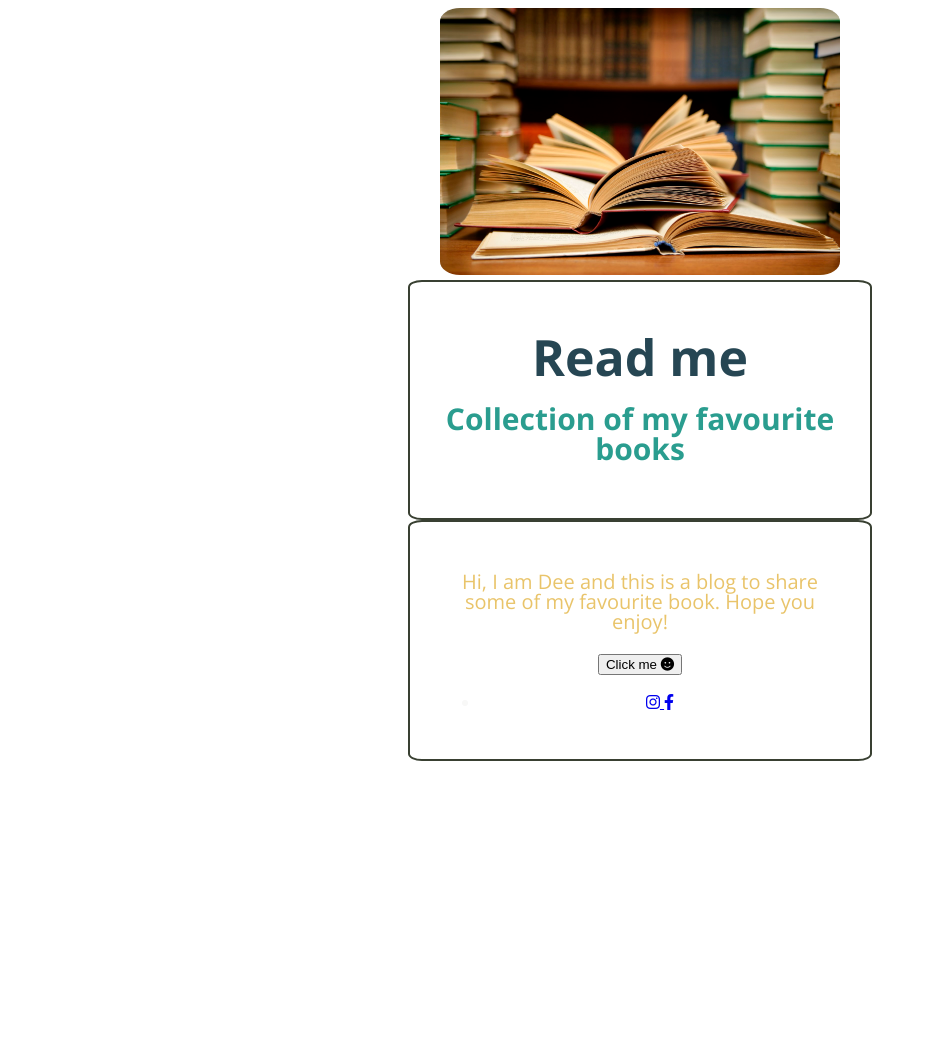
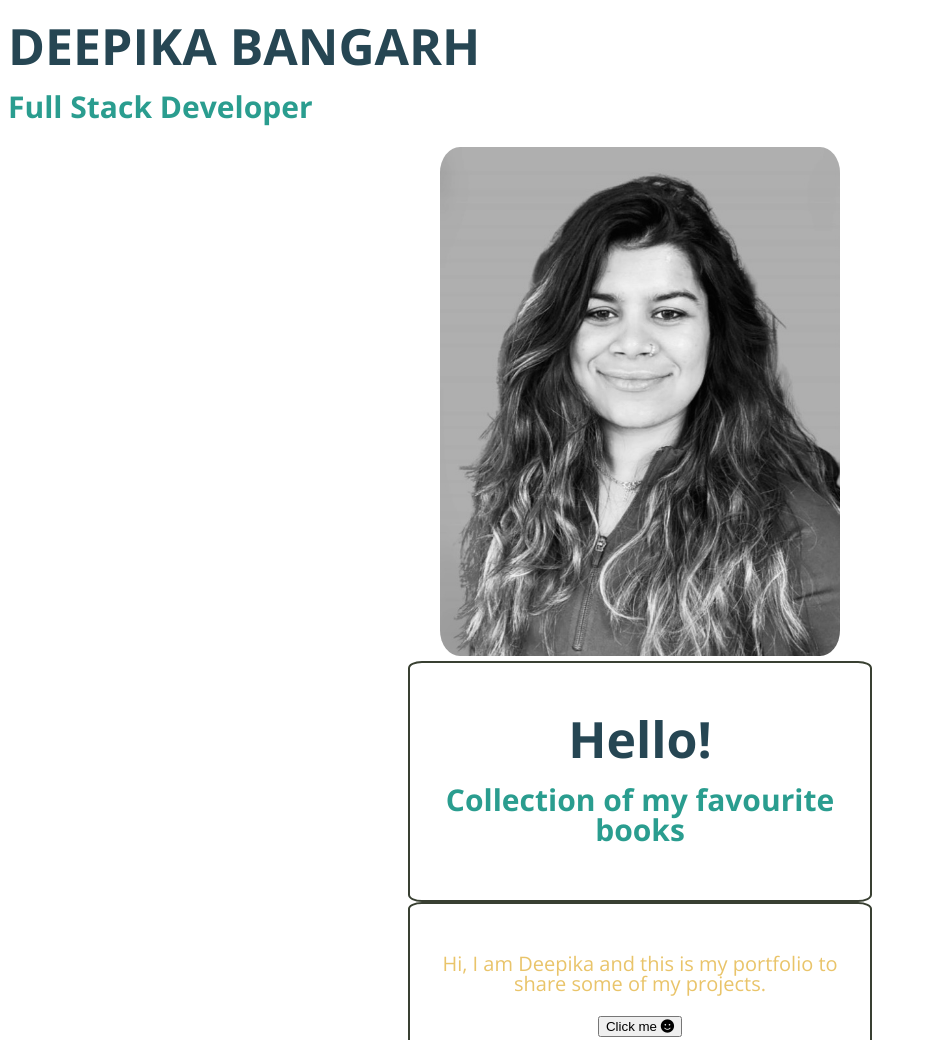
Before and after one commit to deebangarh/profile, a plain HTML site: page index.html in a window 1280 px wide. Shown: the top 1040 px of the page, without its empty margins (0-925 px from the left). Before the commit the page ends 800 px from the top, so only its background shows below. Drawn offline with nearby package versions, Linux system fonts and the light colour scheme.

Commit message:
portfolio

```diff
--- a/index.html
+++ b/index.html
@@ -4,36 +4,32 @@
     <link rel="stylesheet" href="https://use.fontawesome.com/releases/v6.1.2/css/all.css">
     <link rel="stylesheet" href="style.css">
     <meta charset="utf-8">
-    <meta name="viewport" content="width=device-width, initial-scale=1">
-      <title>Favourite Books</title>
+      <title>Portfolio</title>
+      <h1> DEEPIKA BANGARH</h1>
+      <h2> Full Stack Developer </h2>
   </head>
     <body>
       <div class="container">
-      <img src="./images/Books_HD_(8314929977).jpeg" alt="profile pic" id ="logo">
-
+      <img src="images/9DC62DEE-AC40-4313-B3FD-F66A67D4B4D0.jpg" alt="profile pic" id ="logo">
       <div class="div-all">
-        <h1>Read me</h1>
+        <h1>Hello!</h1>
           <h2>Collection of my favourite books</h2>
       </div>
 
         <div class="div-all">
-            <p>Hi, I am Dee and this is a blog to share some of my favourite book. Hope you enjoy!</p>
-
+            <p>Hi, I am Deepika and this is my portfolio to share some of my projects.<p>
                 <button class="button button1">Click me
                   <i class="fa-solid fa-face-smile"></i>
                 </button>
-
                   <ul>
                     <li>
-                      <a href="https://www.instagram.com/lovelyowlsbooks/" target="_blank">
-                        <i class="fa-brands fa-instagram"></i>
+                      <a href="https://www.linkedin.com/in/deepikabangarh/" target="_blank">
+                        <i class="fab fa-linkedin-in"></i>
                       </a>
-
                       <a href="https://www.facebook.com/TwoGirlsMustReads/" target="_blank">
                         <i class="fab fa-facebook-f"></i>
                       </li>
                   </ul>
-
                 </div>
         </div>
     </body>
```
Also changed, not shown: images/9DC62DEE-AC40-4313-B3FD-F66A67D4B4D0.jpg (added), images/Books_HD_(8314929977).jpeg (deleted).
